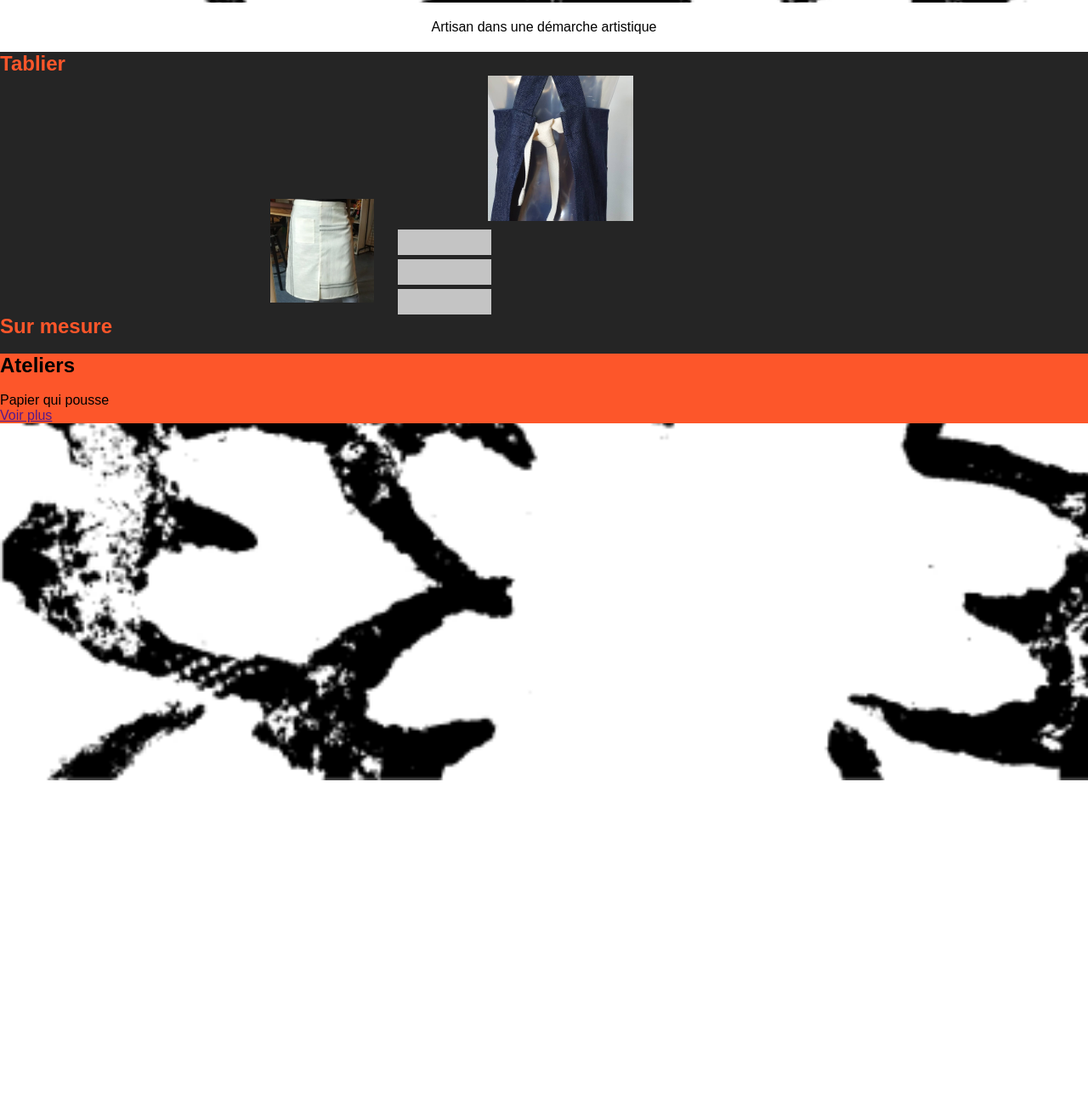
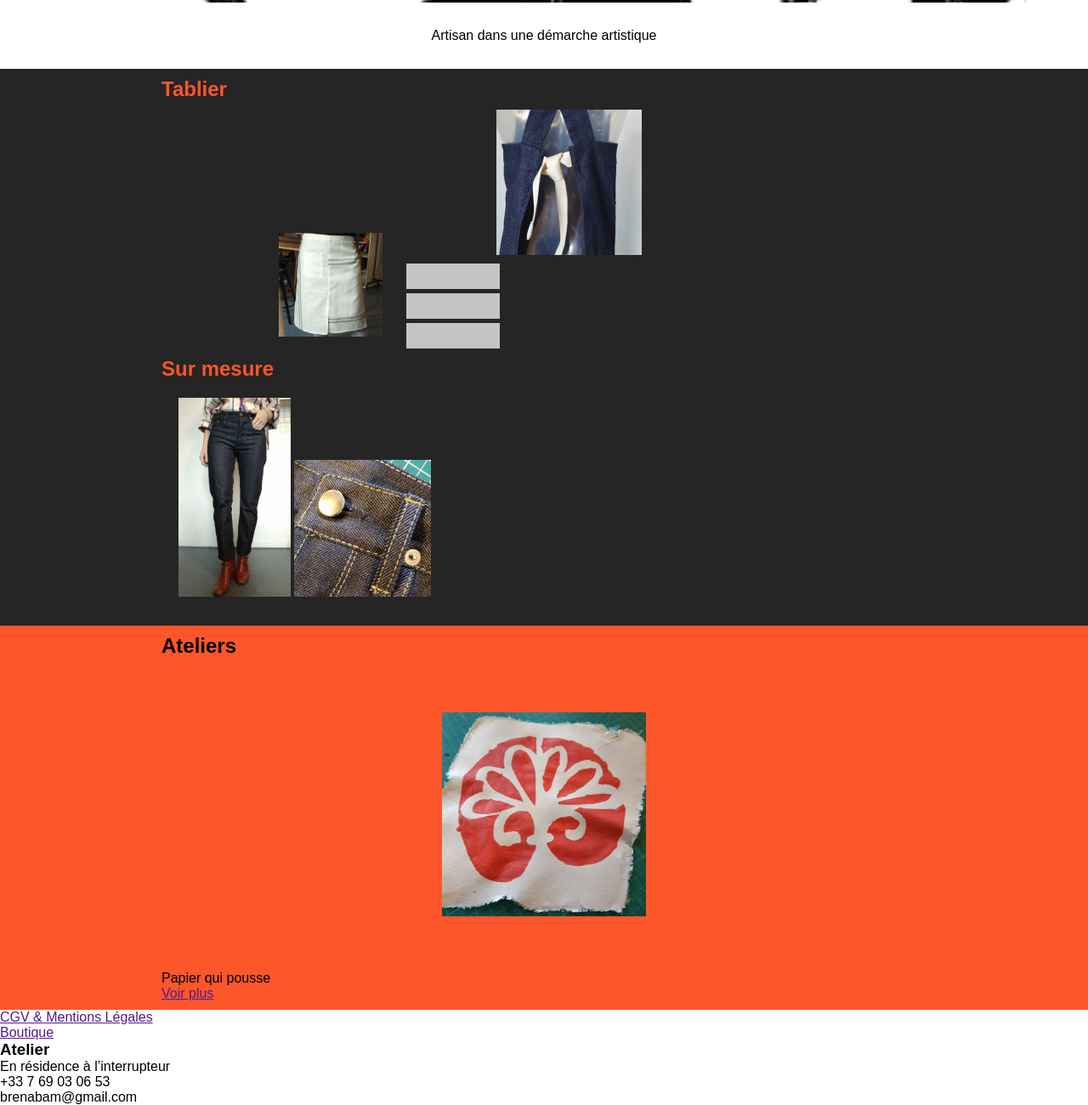
Before and after one commit to dridritwo/brenaBAM, a plain HTML site: page index.html in a window 1280 px wide. Shown: the part 362-1662 px from the top of the page at 85% size. Before the commit the page ends 860 px from the top, so only its background shows below. Drawn offline with Linux system fonts and the light colour scheme; a web font is replaced by a local one.

Commit message:
footer to go

```diff
--- a/index.html
+++ b/index.html
@@ -4,6 +4,11 @@
     <meta charset="UTF-8" />
     <meta name="viewport" content="width=device-width, initial-scale=1.0" />
     <link rel="stylesheet" href="style.css" />
+    <link
+      rel="icon"
+      type="image/x-icon"
+      href="./assets/favicon_io/favicon-32x32.png"
+    />
     <title>Brena BAM!</title>
   </head>
   <body>
@@ -17,9 +22,10 @@
         <img src="./assets/background-home.png" alt="background-home" />
       </div>
       <div class="container test">
-        <div class="in">Artisan dans une démarche artistique</div>
+        <div class="banner">Artisan dans une démarche artistique</div>
       </div>
       <div class="container bg-dark orange">
+        <div class="in">
           <h2>Tablier</h2>
           <div class="images-tablier-container">
             <div class="img-denim">
@@ -28,7 +34,11 @@
                 alt="tablier-denim"
                 srcset=""
               />
-            <div class="sur-text"></div>
+              <div class="sur-text">
+                <p>Tablier Denim</p>
+                <p>---</p>
+                <p>60 €</p>
+              </div>
             </div>
             <div class="img-torchon">
               <img
@@ -45,19 +55,44 @@
             </div>
           </div>
           <h2>Sur mesure</h2>
-        <div class="images-container">
-          <img src="" alt="" srcset="" />
-          <img src="" alt="" srcset="" />
+          <div class="images-sur-mesure-container">
+            <img
+              src="./assets/pantalon-jeans.png"
+              alt="pantalon-jeans"
+              srcset=""
+            />
+            <img src="./assets/jeans-close.png" alt="jeans-close" srcset="" />
+          </div>
         </div>
       </div>
       <div class="container bg-orange">
+        <div class="in">
           <h2>Ateliers</h2>
-        <div class="images-container">
-          <img src="" alt="" srcset="" />
+          <div class="images-ateliers-container">
+            <img src="./assets/tissu.png" alt="tissu" srcset="" />
           </div>
           <p>Papier qui pousse</p>
           <a href="">Voir plus</a>
         </div>
+      </div>
+
+      <footer>
+        <ul>
+          <li><a href="">CGV & Mentions Légales</a></li>
+          <li><a href="">Boutique</a></li>
+        </ul>
+        <div class="infos">
+          <div class="head">
+            <h3>Atelier</h3>
+            <div class="arrow"></div>
+          </div>
+          <div class="body">
+              <p>En résidence à l’interrupteur</p>
+              <p>+33 7 69 03 06 53</p>
+              <p>brenabam@gmail.com</p>
+          </div>
+        </div>
+      </footer>
     </main>
   </body>
   <script src="app.js"></script>
--- a/style.scss
+++ b/style.scss
@@ -1,7 +1,9 @@
-@import url('https://fonts.googleapis.com/css2?family=Allerta&display=swap');
+@import url('https://fonts.googleapis.com/css2?family=Allerta&family=Karla&display=swap');
+
 $orange: #FD562A;
 $dark: #252525;
 $grey: #C4C4C4;
+
 .orange {
     color: $orange;
 }
@@ -35,8 +37,13 @@ body {
         }
         .container {
             width: 100%;
+            padding: 10px;
         }
         .in {
+            max-width: 900px;
+            margin: auto;
+        }
+        .banner {
             max-width: 900px;
             text-align: center;
             margin: auto;
@@ -57,13 +64,33 @@ body {
     .images-tablier-container{
         max-width: 900px;
         margin: auto;
+        padding: 10px;
         .img- {
             &denim {
                 margin-left: 30vw;
+                position: relative;
             }
             &torchon {
                 margin-left: 10vw;
                 margin-top: -30px;
+            }
+        }
+        .sur-text {
+            position: absolute;
+            top: 0;
+            left: 0;
+            height: 171px;
+            width: 171px;
+            background-color: rgba($color: #000000, $alpha: 0);
+            color: rgba(255, 255, 255, 0);
+            display: flex;
+            flex-direction: column;
+            justify-content: center;
+            align-items: center;
+            &:hover {
+                background-color: rgba($color: #000000, $alpha: 0.8);
+                color: white;
+
             }
         }
         .rectangles {
@@ -82,6 +109,17 @@ body {
             height: 35px;
             background-color: $grey;
         }
+    }
+
+    .images-sur-mesure-container {
+        padding: 20px;
+    }
+
+    .images-ateliers-container {
+        padding: 5vw;
+        display: flex;
+        align-items: center;
+        justify-content: center;
     }
 
     .BAM {
```
Also changed, not shown: assets/favicon_io/android-chrome-192x192.png (added), assets/favicon_io/android-chrome-512x512.png (added), assets/favicon_io/apple-touch-icon.png (added), assets/favicon_io/favicon-16x16.png (added), assets/favicon_io/favicon-32x32.png (added), assets/favicon_io/favicon.ico (added), assets/favicon_io/site.webmanifest (added), assets/jeans-close.png (added), assets/logo-bam.svg (added), assets/pantalon-jeans.png (added), assets/tissu.png (added), style.css, 4 other files. Lines whose indentation alone changed are shown as unchanged.
